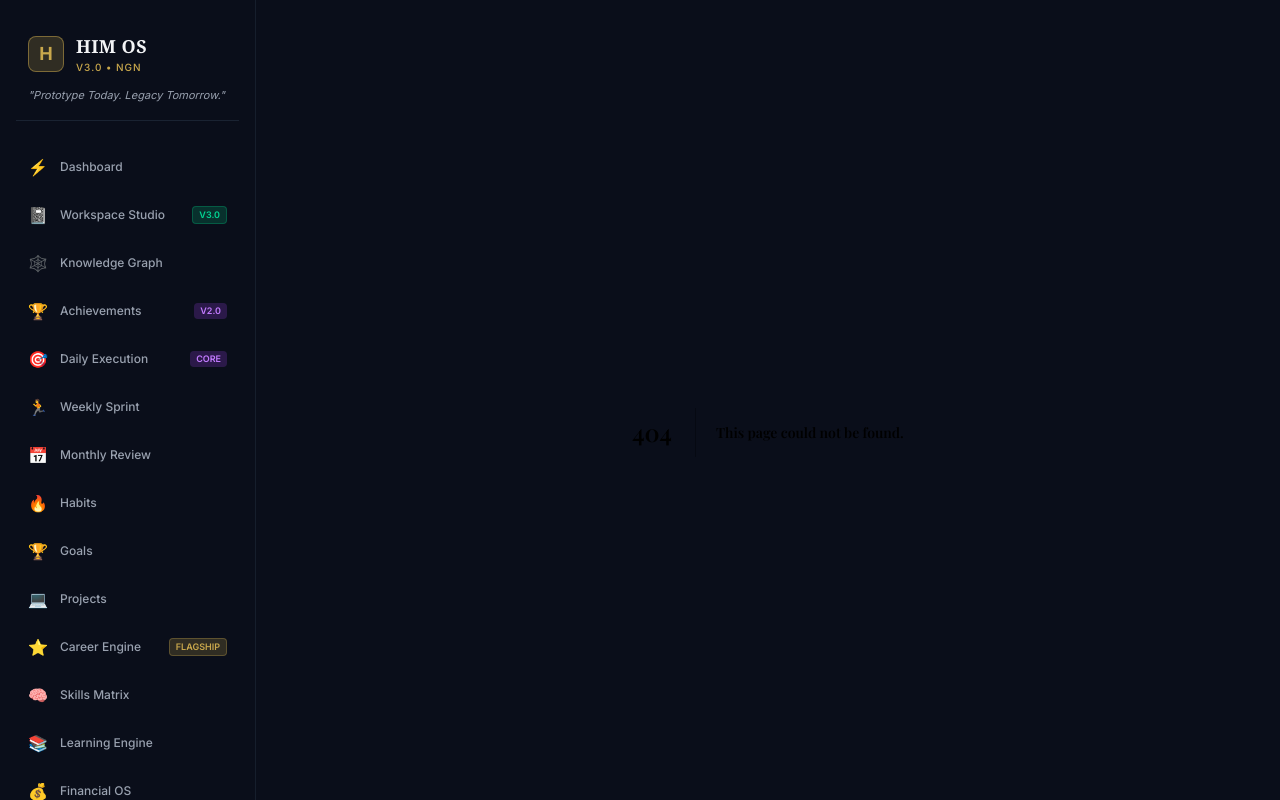
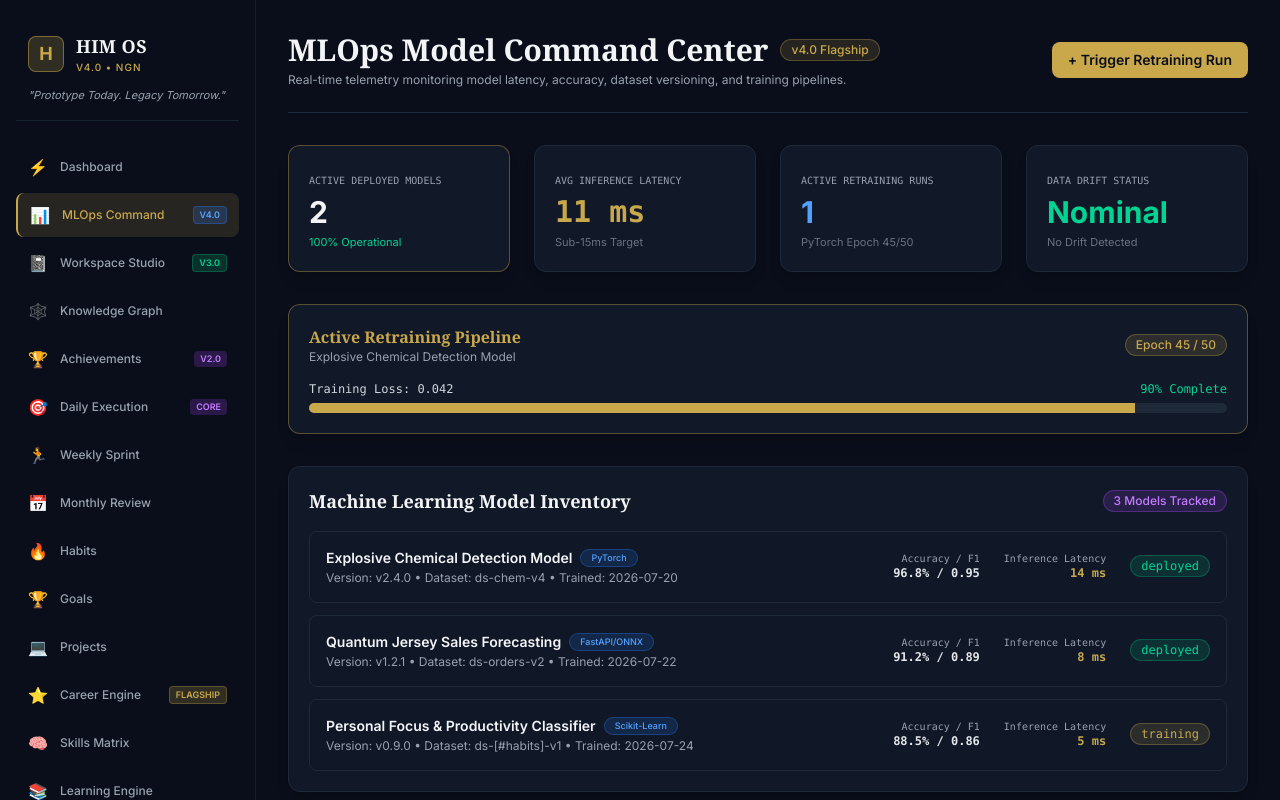
Before and after one commit to Quantumdata66/him-os, a Next.js app: page /mlops in a window 1280 px wide. Before the commit this address had no page. Shown: the top 800 px of the page. Built offline with nearby package versions, Linux system fonts and the light colour scheme; a web font is replaced by a local one.

Commit message:
feat(v4): add MLOps Model Command Center and telemetry dashboard

```diff
--- /dev/null
+++ b/src/app/mlops/page.tsx
@@ -0,0 +1,131 @@
+'use client';
+
+import React, { useState, useEffect } from 'react';
+import { Card } from '@/shared/ui/Card';
+import { Badge } from '@/shared/ui/Badge';
+import { Button } from '@/shared/ui/Button';
+import { MLOpsService } from '@/domain/mlops/service';
+import { MLOpsTelemetryDTO } from '@/domain/mlops/types';
+
+export default function MLOpsPage() {
+  const [telemetry, setTelemetry] = useState<MLOpsTelemetryDTO | null>(null);
+
+  useEffect(() => {
+    setTelemetry(MLOpsService.getTelemetryDTO());
+  }, []);
+
+  if (!telemetry) return <div className="text-gray-400 p-8">Loading MLOps Telemetry...</div>;
+
+  return (
+    <div className="space-y-8 max-w-6xl mx-auto pb-12">
+      {/* Header */}
+      <div className="flex items-center justify-between pb-6 border-b border-gray-800">
+        <div>
+          <div className="flex items-center space-x-3 mb-1">
+            <h1 className="text-3xl font-serif font-bold text-gray-100">MLOps Model Command Center</h1>
+            <Badge variant="gold">v4.0 Flagship</Badge>
+          </div>
+          <p className="text-xs text-gray-400">
+            Real-time telemetry monitoring model latency, accuracy, dataset versioning, and training pipelines.
+          </p>
+        </div>
+        <Button variant="primary" onClick={() => alert('Training pipeline trigger sent to FastAPI worker! 🚀')}>
+          + Trigger Retraining Run
+        </Button>
+      </div>
+
+      {/* Metrics Banner */}
+      <div className="grid grid-cols-1 md:grid-cols-4 gap-6">
+        <Card goldBorder>
+          <span className="text-[10px] font-mono text-gray-400 uppercase">Active Deployed Models</span>
+          <div className="text-3xl font-bold text-gray-100 mt-1">{telemetry.activeModelsCount}</div>
+          <p className="text-[11px] text-emerald-400 mt-1">100% Operational</p>
+        </Card>
+
+        <Card>
+          <span className="text-[10px] font-mono text-gray-400 uppercase">Avg Inference Latency</span>
+          <div className="text-3xl font-bold font-mono text-[#C9A84C] mt-1">{telemetry.avgLatencyMs} ms</div>
+          <p className="text-[11px] text-gray-500 mt-1">Sub-15ms Target</p>
+        </Card>
+
+        <Card>
+          <span className="text-[10px] font-mono text-gray-400 uppercase">Active Retraining Runs</span>
+          <div className="text-3xl font-bold text-blue-400 mt-1">{telemetry.activePipelines.length}</div>
+          <p className="text-[11px] text-gray-500 mt-1">PyTorch Epoch 45/50</p>
+        </Card>
+
+        <Card>
+          <span className="text-[10px] font-mono text-gray-400 uppercase">Data Drift Status</span>
+          <div className="text-3xl font-bold text-emerald-400 mt-1">Nominal</div>
+          <p className="text-[11px] text-gray-500 mt-1">No Drift Detected</p>
+        </Card>
+      </div>
+
+      {/* Active Retraining Pipeline */}
+      {telemetry.activePipelines.length > 0 && (
+        <Card goldBorder className="space-y-4">
+          <div className="flex justify-between items-center">
+            <div>
+              <h3 className="text-base font-serif font-semibold text-[#C9A84C]">Active Retraining Pipeline</h3>
+              <p className="text-xs text-gray-400">{telemetry.activePipelines[0].modelName}</p>
+            </div>
+            <Badge variant="gold">Epoch 45 / 50</Badge>
+          </div>
+
+          <div className="space-y-1.5 font-mono">
+            <div className="flex justify-between text-xs text-gray-300">
+              <span>Training Loss: {telemetry.activePipelines[0].loss}</span>
+              <span className="text-emerald-400">90% Complete</span>
+            </div>
+            <div className="w-full bg-gray-800 h-2.5 rounded-full overflow-hidden">
+              <div className="bg-[#C9A84C] h-full transition-all duration-500 w-[90%]" />
+            </div>
+          </div>
+        </Card>
+      )}
+
+      {/* Model Inventory Table */}
+      <Card className="space-y-4">
+        <div className="flex items-center justify-between">
+          <h3 className="text-lg font-serif font-semibold text-gray-100">Machine Learning Model Inventory</h3>
+          <Badge variant="purple">{telemetry.models.length} Models Tracked</Badge>
+        </div>
+
+        <div className="space-y-3">
+          {telemetry.models.map((model) => (
+            <div
+              key={model.id}
+              className="p-4 bg-gray-900/60 rounded-lg border border-gray-800 flex flex-col md:flex-row md:items-center justify-between gap-4"
+            >
+              <div>
+                <div className="flex items-center space-x-2">
+                  <h4 className="text-sm font-semibold text-gray-100">{model.name}</h4>
+                  <Badge variant="blue" className="text-[9px]">
+                    {model.framework}
+                  </Badge>
+                </div>
+                <p className="text-xs text-gray-400 mt-0.5">
+                  Version: {model.version} • Dataset: {model.datasetVersion} • Trained: {model.lastTrained}
+                </p>
+              </div>
+
+              <div className="flex items-center space-x-6 font-mono text-xs">
+                <div className="text-right">
+                  <span className="text-gray-400 block text-[10px]">Accuracy / F1</span>
+                  <span className="font-bold text-gray-200">{model.accuracyPct}% / {model.f1Score}</span>
+                </div>
+                <div className="text-right">
+                  <span className="text-gray-400 block text-[10px]">Inference Latency</span>
+                  <span className="font-bold text-[#C9A84C]">{model.latencyMs} ms</span>
+                </div>
+                <Badge variant={model.status === 'deployed' ? 'green' : 'gold'}>
+                  {model.status}
+                </Badge>
+              </div>
+            </div>
+          ))}
+        </div>
+      </Card>
+    </div>
+  );
+}
--- /dev/null
+++ b/src/domain/mlops/service.ts
@@ -0,0 +1,81 @@
+import { StorageAdapter } from '@/core/storage/localStorageAdapter';
+import { MLModel, TrainingPipeline, MLOpsTelemetryDTO } from './types';
+
+const MODELS_KEY = 'mlops_models';
+
+const INITIAL_MODELS: MLModel[] = [
+  {
+    id: 'ml-1',
+    name: 'Explosive Chemical Detection Model',
+    version: 'v2.4.0',
+    framework: 'PyTorch',
+    accuracyPct: 96.8,
+    f1Score: 0.95,
+    latencyMs: 14,
+    status: 'deployed',
+    lastTrained: '2026-07-20',
+    datasetVersion: 'ds-chem-v4',
+  },
+  {
+    id: 'ml-2',
+    name: 'Quantum Jersey Sales Forecasting',
+    version: 'v1.2.1',
+    framework: 'FastAPI/ONNX',
+    accuracyPct: 91.2,
+    f1Score: 0.89,
+    latencyMs: 8,
+    status: 'deployed',
+    lastTrained: '2026-07-22',
+    datasetVersion: 'ds-orders-v2',
+  },
+  {
+    id: 'ml-3',
+    name: 'Personal Focus & Productivity Classifier',
+    version: 'v0.9.0',
+    framework: 'Scikit-Learn',
+    accuracyPct: 88.5,
+    f1Score: 0.86,
+    latencyMs: 5,
+    status: 'training',
+    lastTrained: '2026-07-24',
+    datasetVersion: 'ds-[#habits]-v1',
+  },
+];
+
+export class MLOpsService {
+  static getModels(): MLModel[] {
+    const models = StorageAdapter.getItem<MLModel[]>(MODELS_KEY, []);
+    if (models.length === 0) {
+      StorageAdapter.setItem(MODELS_KEY, INITIAL_MODELS);
+      return INITIAL_MODELS;
+    }
+    return models;
+  }
+
+  static getTelemetryDTO(): MLOpsTelemetryDTO {
+    const models = this.getModels();
+    const active = models.filter((m) => m.status === 'deployed');
+    const totalLatency = active.reduce((sum, m) => sum + m.latencyMs, 0);
+    const avgLatencyMs = active.length > 0 ? Math.round(totalLatency / active.length) : 10;
+
+    const activePipelines: TrainingPipeline[] = [
+      {
+        id: 'pipe-1',
+        modelName: 'Explosive Chemical Detection Model',
+        epochCurrent: 45,
+        epochTotal: 50,
+        loss: 0.042,
+        status: 'running',
+        startedAt: '2026-07-25 14:00',
+      },
+    ];
+
+    return {
+      activeModelsCount: active.length,
+      avgLatencyMs,
+      models,
+      activePipelines,
+      dataDriftDetected: false,
+    };
+  }
+}
--- /dev/null
+++ b/src/domain/mlops/types.ts
@@ -0,0 +1,32 @@
+export type ModelStatus = 'deployed' | 'training' | 'stale' | 'archived';
+
+export interface MLModel {
+  id: string;
+  name: string;
+  version: string;
+  framework: 'PyTorch' | 'TensorFlow' | 'Scikit-Learn' | 'FastAPI/ONNX';
+  accuracyPct: number;
+  f1Score: number;
+  latencyMs: number;
+  status: ModelStatus;
+  lastTrained: string;
+  datasetVersion: string;
+}
+
+export interface TrainingPipeline {
+  id: string;
+  modelName: string;
+  epochCurrent: number;
+  epochTotal: number;
+  loss: number;
+  status: 'running' | 'completed' | 'failed';
+  startedAt: string;
+}
+
+export interface MLOpsTelemetryDTO {
+  activeModelsCount: number;
+  avgLatencyMs: number;
+  models: MLModel[];
+  activePipelines: TrainingPipeline[];
+  dataDriftDetected: boolean;
+}
--- a/src/shared/layout/Sidebar.tsx
+++ b/src/shared/layout/Sidebar.tsx
@@ -13,6 +13,7 @@ interface NavItem {
 
 const NAV_ITEMS: NavItem[] = [
   { name: 'Dashboard', href: '/dashboard', icon: '⚡' },
+  { name: 'MLOps Command', href: '/mlops', icon: '📊', badge: 'v4.0' },
   { name: 'Workspace Studio', href: '/workspace', icon: '📓', badge: 'v3.0' },
   { name: 'Knowledge Graph', href: '/workspace/graph', icon: '🕸️' },
   { name: 'Achievements', href: '/achievements', icon: '🏆', badge: 'v2.0' },
@@ -45,7 +46,7 @@ export const Sidebar: React.FC = () => {
             </div>
             <div>
               <h1 className="font-serif text-lg font-bold text-gray-100 tracking-wide">HIM OS</h1>
-              <p className="text-[10px] text-[#C9A84C] font-medium uppercase tracking-widest">v3.0 • NGN</p>
+              <p className="text-[10px] text-[#C9A84C] font-medium uppercase tracking-widest">v4.0 • NGN</p>
             </div>
           </div>
           <p className="mt-3 text-[11px] text-gray-400 italic">"Prototype Today. Legacy Tomorrow."</p>
@@ -75,6 +76,8 @@ export const Sidebar: React.FC = () => {
                     className={`text-[9px] px-1.5 py-0.5 rounded font-semibold uppercase ${
                       item.badge === 'Flagship'
                         ? 'bg-[#C9A84C]/20 text-[#C9A84C] border border-[#C9A84C]/30'
+                        : item.badge === 'v4.0'
+                        ? 'bg-blue-500/20 text-blue-400 border border-blue-500/30'
                         : item.badge === 'v3.0'
                         ? 'bg-emerald-500/20 text-emerald-400 border border-emerald-500/30'
                         : 'bg-purple-500/20 text-purple-400'
@@ -98,7 +101,7 @@ export const Sidebar: React.FC = () => {
             </div>
             <div>
               <p className="text-xs font-medium text-gray-200">Engineer Profile</p>
-              <p className="text-[10px] text-gray-500">Cloud Sync Ready (NGN)</p>
+              <p className="text-[10px] text-gray-500">MLOps Active (NGN)</p>
             </div>
           </div>
           <span className="w-2 h-2 rounded-full bg-emerald-500" title="System Active"></span>
```
